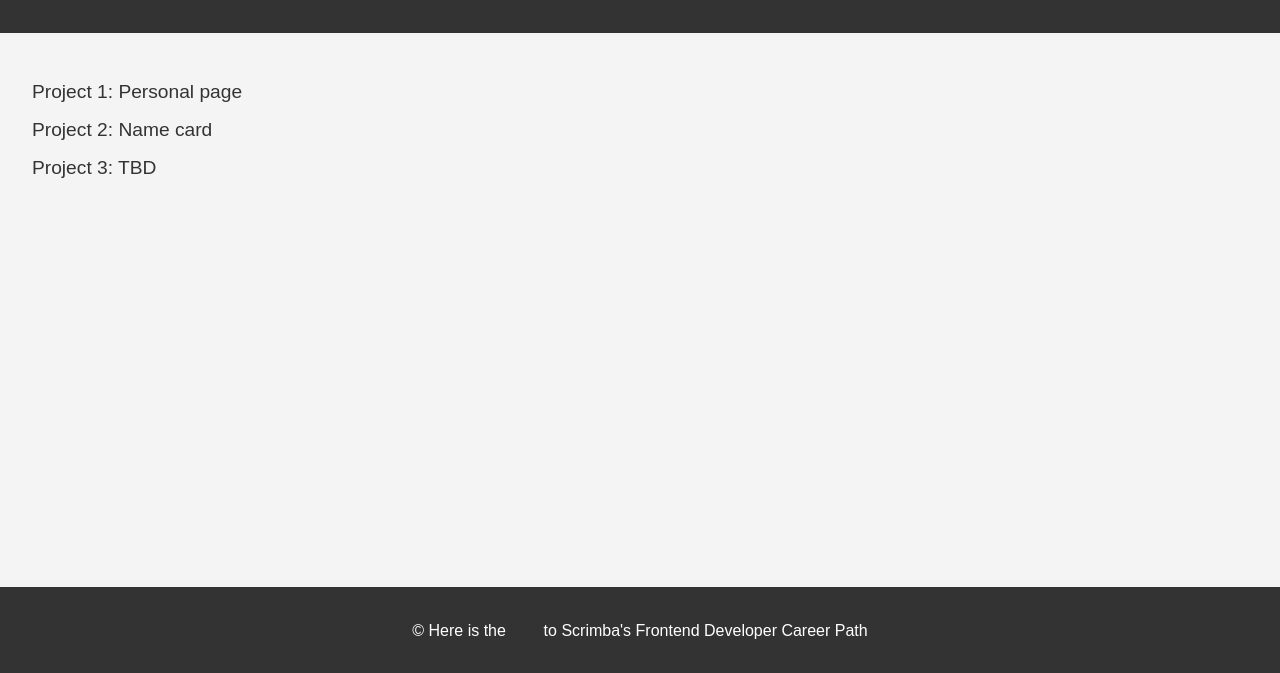
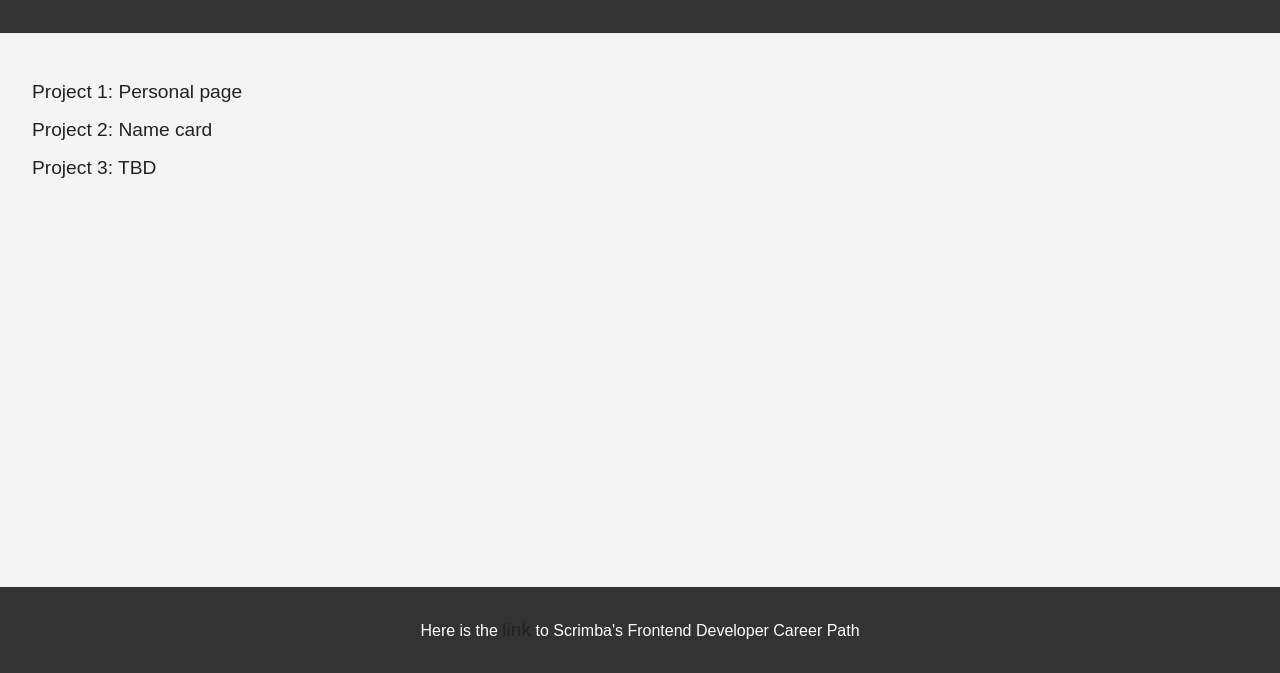
Before and after one commit to thunhan/scrimba, a plain HTML site: page index.html in a window 1280 px wide. Shown: the part 127-800 px from the top of the page. Drawn offline with Linux system fonts and the light colour scheme.

Commit message:
Update footer text and adjust link color in styles.css for improved readability

```diff
--- a/index.html
+++ b/index.html
@@ -20,7 +20,7 @@
         </ul>
     </main>
     <footer>
-        <p>&copy; Here is the <a href="https://v2.scrimba.com/the-frontend-developer-career-path-c0j">link</a> to Scrimba's Frontend Developer Career Path</p>
+        <p>Here is the <a href="https://v2.scrimba.com/the-frontend-developer-career-path-c0j">link</a> to Scrimba's Frontend Developer Career Path</p>
     </footer>
     <script src="scripts.js"></script>
 </body>
--- a/styles.css
+++ b/styles.css
@@ -28,7 +28,7 @@ li {
 
 a {
     text-decoration: none;
-    color: #333;
+    color: #222222;
     font-size: 1.2rem;
 }
 
```
